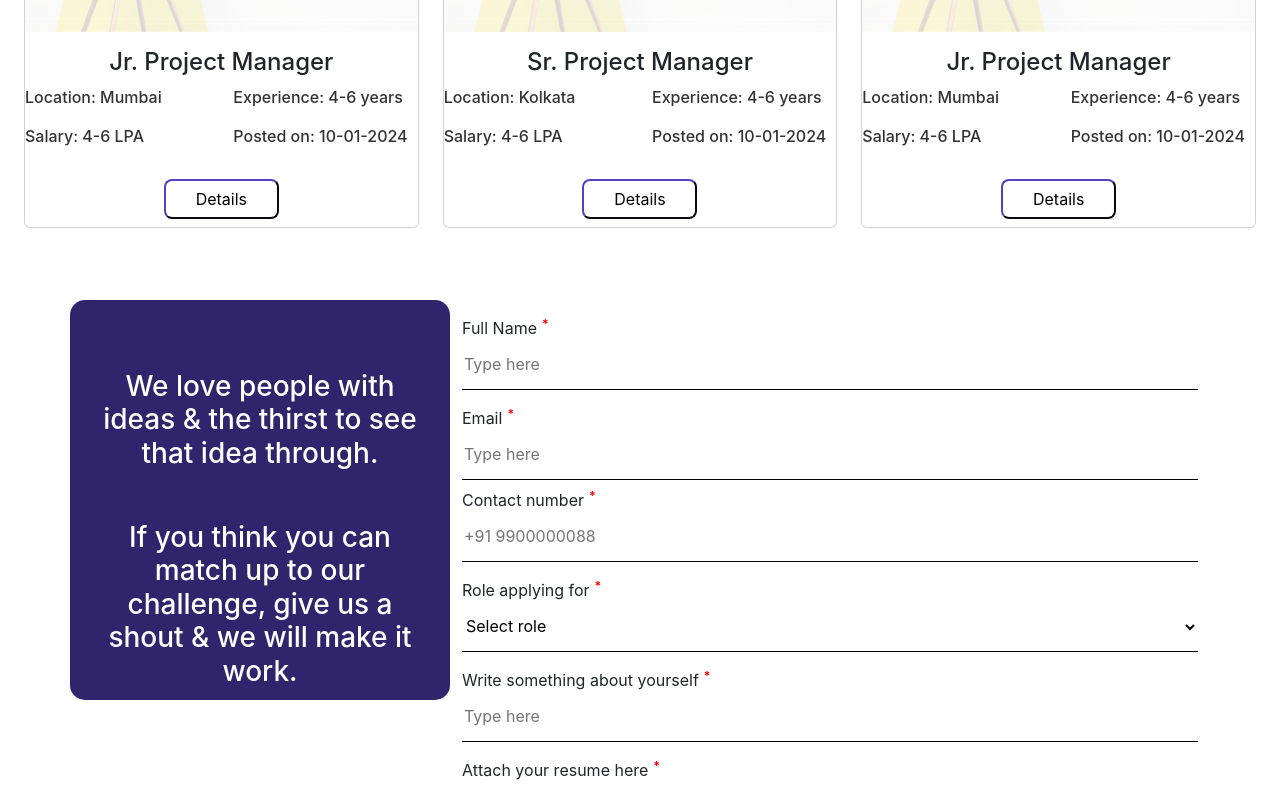
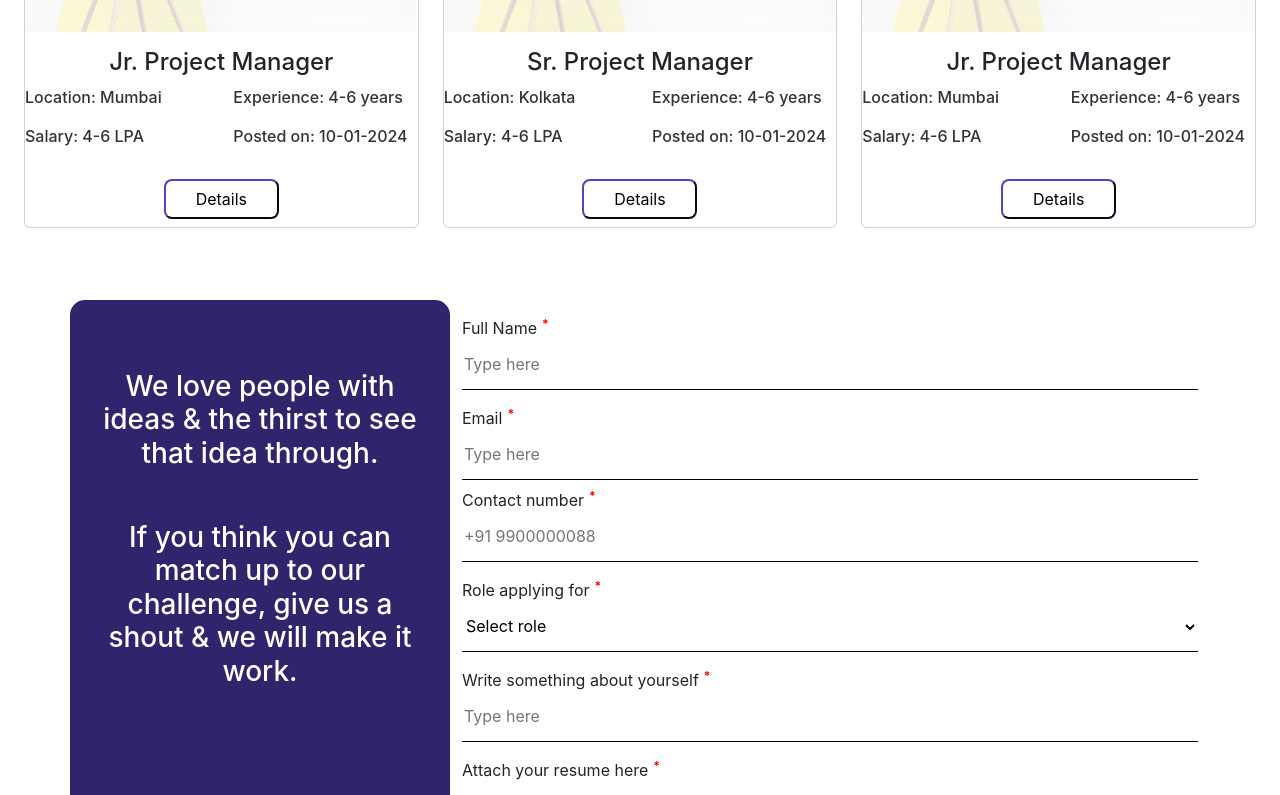
Before and after one commit to VishK98/Squash-Global, a React (Create React App) app: page /careers in a window 1280 px wide. Shown: the part 2581-3376 px from the top of the page. Built offline with nearby package versions, Linux system fonts and the light colour scheme; a web font is replaced by a local one.

Commit message:
career box height fixed

```diff
--- a/src/components/Careers/Careers.css
+++ b/src/components/Careers/Careers.css
@@ -47,7 +47,7 @@
 }
 
 .content-box {
-  height: 400px;
+  height: 550px;
   border-radius: 15px;
   background-color: #30256d;
   text-align: center;
```
